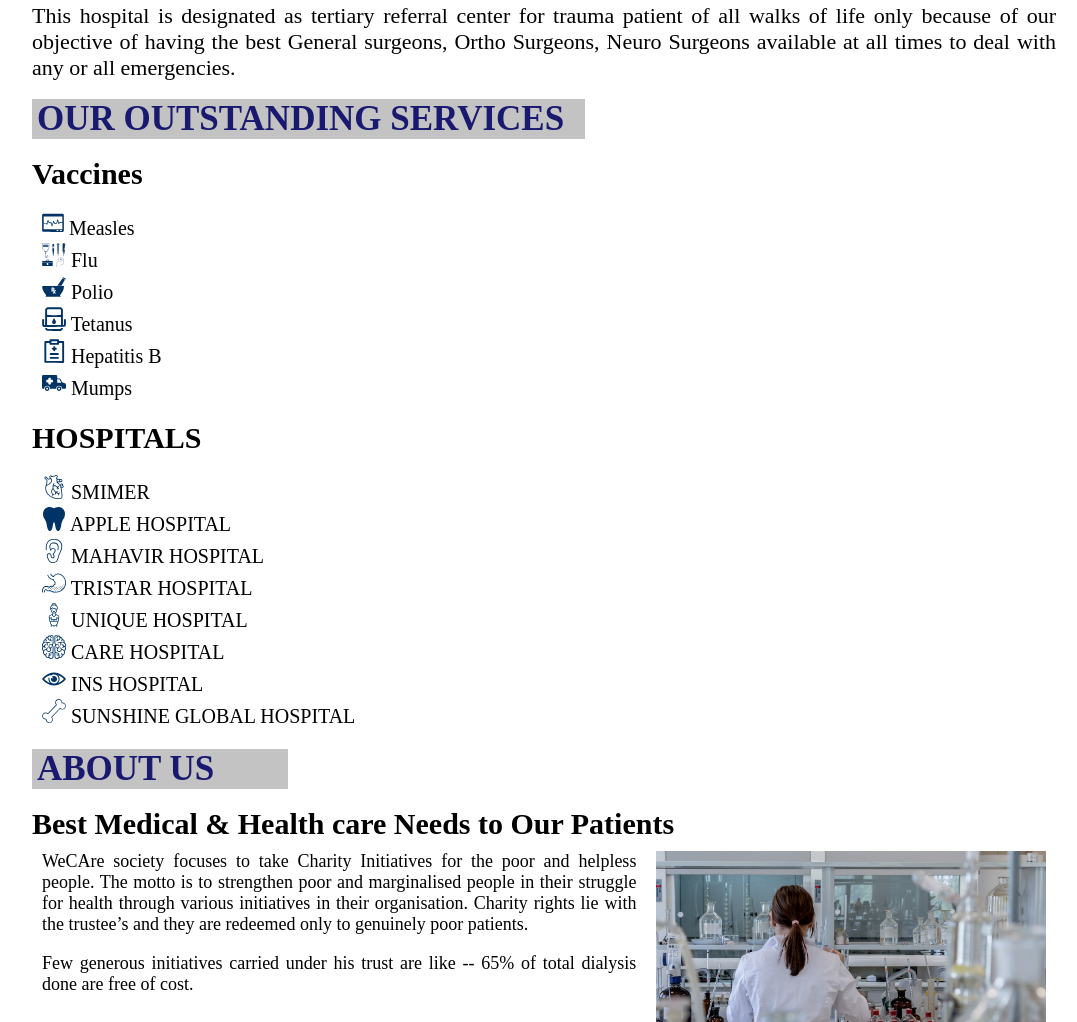
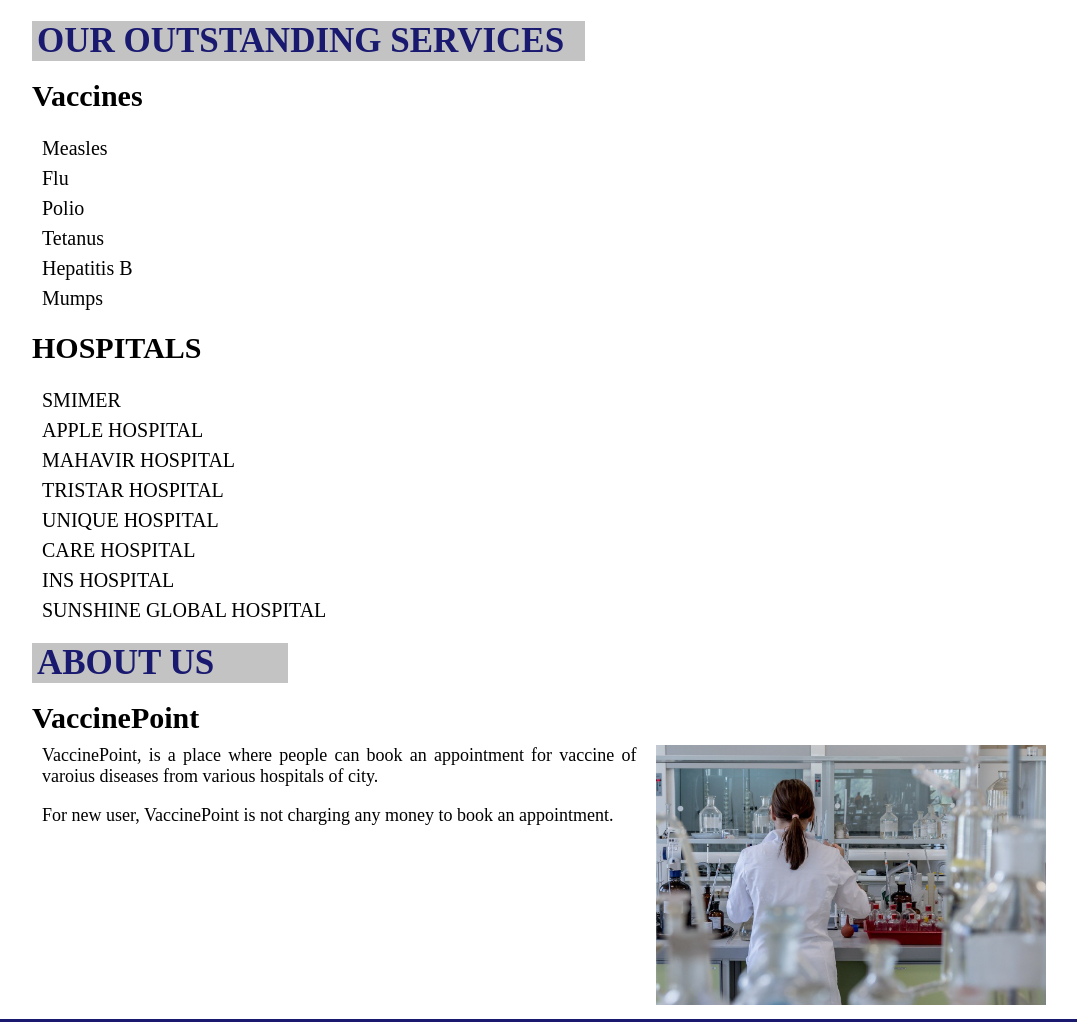
Before and after one commit to neelbansal/SE, a website: page public/index1.html in a window 1280 px wide. Shown: the part 816-1838 px from the top of the page, without its empty margins (96-1173 px from the left). Drawn offline with Linux system fonts and the light colour scheme; a web font is replaced by a local one.

Commit message:
Final commit

```diff
--- a/public/index1.html
+++ b/public/index1.html
@@ -62,16 +62,14 @@
 	</p>
 	<br/>
 	<p>
-		<strong>Vision : </strong> No one
+		<strong>Vision : </strong> To provide service 24/7, so people can book an appointment anytime anywhere hassle free.
 	</p>
 	<br/>
 	<p>
 		<strong>OBJECTIVE :</strong> No one has to go / call hospital for an appointment, can direct book an appointment hassle free.
 	</p>
 	<br/>
-	<p>
-		This hospital is designated as tertiary referral center for trauma patient of all walks of life only because of our objective of having the best General surgeons, Ortho Surgeons, Neuro Surgeons available at all times to deal with any or all emergencies.
-	</p>
+
 	<br/>
 	<h1 class="welcome-text">OUR OUTSTANDING SERVICES</h1>
 	<br/>
@@ -79,22 +77,22 @@
 
 	<ul>
 		<li>
-			<img src="images/icu.svg" height="24" width="22">
+
 			Measles</li>
 		<li>
-			<img src="images/cssd.svg" height="24" width="24">
+
 			Flu	</li>
 		<li>
-		<img src="images/pharmacy.svg" height="24" width="24">
+
 		Polio</li>
 		<li>
-			<img src="images/dialisis.svg" height="24" width="24">
+
 			Tetanus</li>
 		<li>
-			<img src="images/ctscan.svg" height="24" width="24">
+
 			Hepatitis B</li>
 		<li>
-			<img src="images/Ambulance.svg" height="24" width="24">
+
 			Mumps</li>
 	</ul>
 	<br/>
@@ -102,42 +100,42 @@
 
 	<ul>
 		<li>
-			<img src="images/heart.svg" height="24" width="24">
+
 			SMIMER</li>
 		<li>
-			<img src="images/dental.svg" height="24" width="24">
+
 			APPLE HOSPITAL </li>
 		<li>
-			<img src="images/ent.svg" height="24" width="24">
+
 			MAHAVIR HOSPITAL</li>
 		<li>
-		<img src="images/gastro.svg" height="24" width="24">
+
 		TRISTAR HOSPITAL</li>
 		<li>
-			<img src="images/gynaic.svg" height="24" width="24">
+
 			UNIQUE HOSPITAL</li>
 		<li>
-			<img src="images/neurosc.svg" height="24" width="24">
+
 			CARE HOSPITAL</li>
 		<li>
-			<img src="images/opthal.svg" height="24" width="24">
+
 			INS HOSPITAL</li>
 		<li>
-			<img src="images/ortho.svg" height="24" width="24">
+
 			SUNSHINE GLOBAL HOSPITAL</li>
 	</ul>
 	<br/>
 	<h1 class="welcome-text" style="width: 25%;">about us</h1>
 	<br/>
-	<h2>Best Medical & Health care Needs to Our Patients</h2>
+	<h2>VaccinePoint</h2>
 	<div class="about-box">
 		<div>
 			<p>
-				WeCAre society focuses to take Charity Initiatives for the poor and helpless people. The motto is to strengthen poor and marginalised people in their struggle for health through various initiatives in their organisation. Charity rights lie with the trustee’s and they are redeemed only to genuinely poor patients.
+				VaccinePoint, is a place where people can book an appointment for vaccine of varoius diseases from various hospitals of city.
 			</p>
 			<br/>
 			<p>
-				Few generous initiatives carried under his trust are like -- 65% of total dialysis done are free of cost.
+				For new user, VaccinePoint is not charging any money to book an appointment.
 			</p>
 		</div>
 		<div>
```
